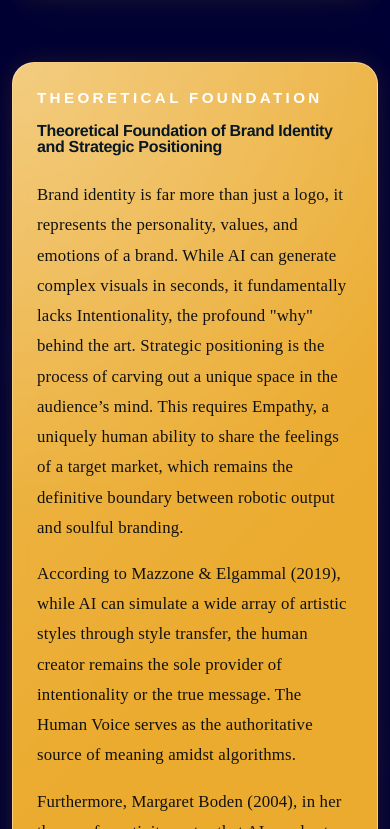
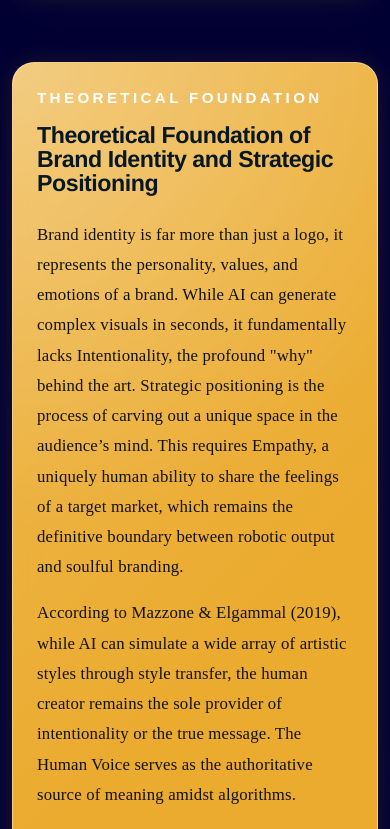
Before and after one commit to rosellerpelonia/ebook, a Vue app: page /explore in a window 390 px wide. Shown: the part 1795-2624 px from the top of the page. Built offline with nearby package versions, Linux system fonts and the light colour scheme; no server answers; the database is empty.

Commit message:
change topic-title size

```diff
--- a/src/pages/ExplorePage.vue
+++ b/src/pages/ExplorePage.vue
@@ -984,7 +984,7 @@ const totalCorrect = computed(() => {
   max-width: 960px;
   margin: 0.8rem 0 1.5rem;
   color: #081724;
- font-size: clamp(1rem, 3vw, 2.8rem);
+  font-size: clamp(1rem, 3vw, 2.8rem);
   font-family: 'Helvetica', serif;
   font-weight: 600;
   line-height: 1.05;
@@ -1551,6 +1551,10 @@ const totalCorrect = computed(() => {
     height: 54px;
     border-radius: 18px;
   }
+
+  .topic-title {
+    font-size: clamp(1.45rem, 5vw, 2.2rem);
+  }
 }
 
 @media (min-width: 1440px) {
```
